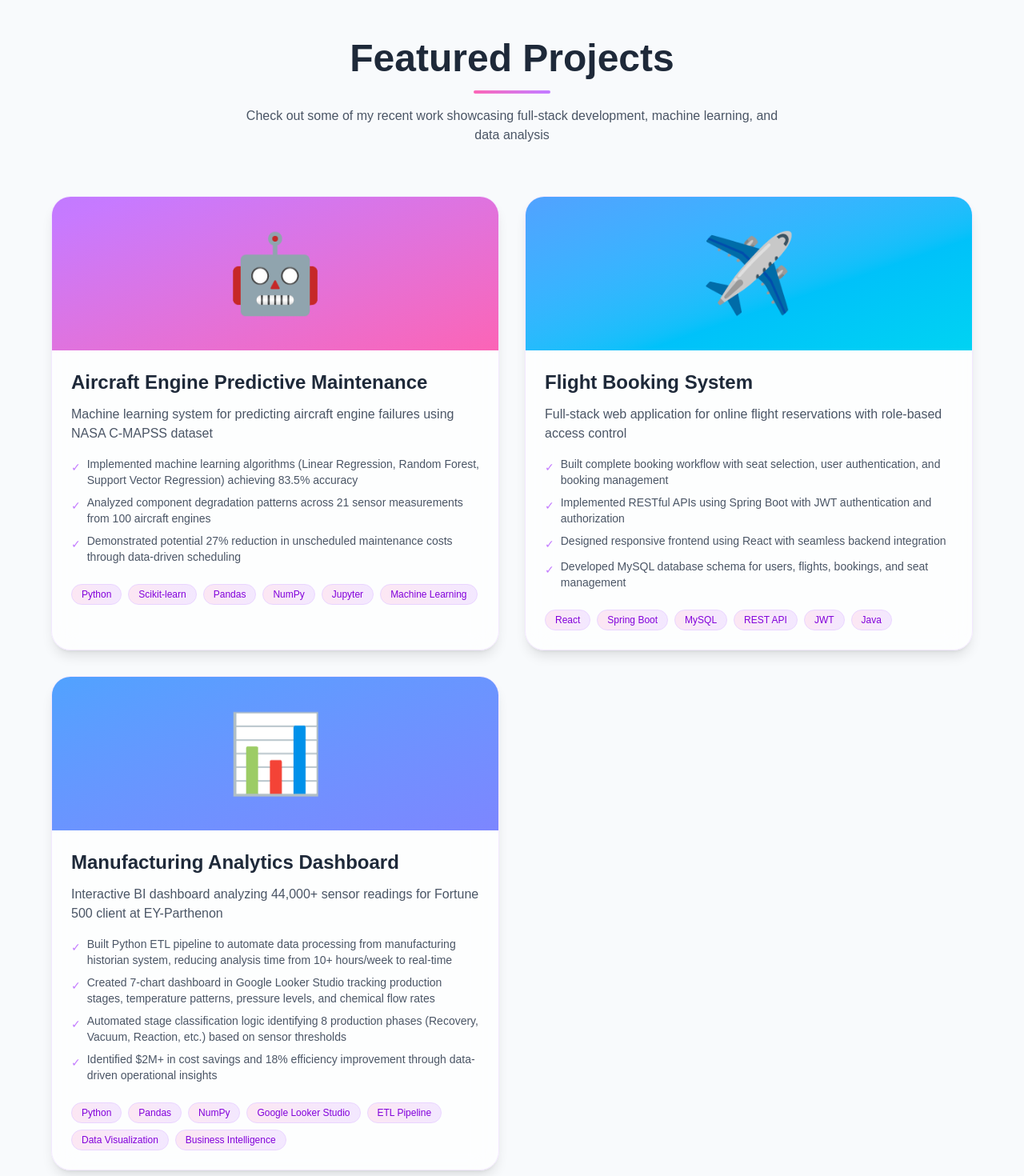
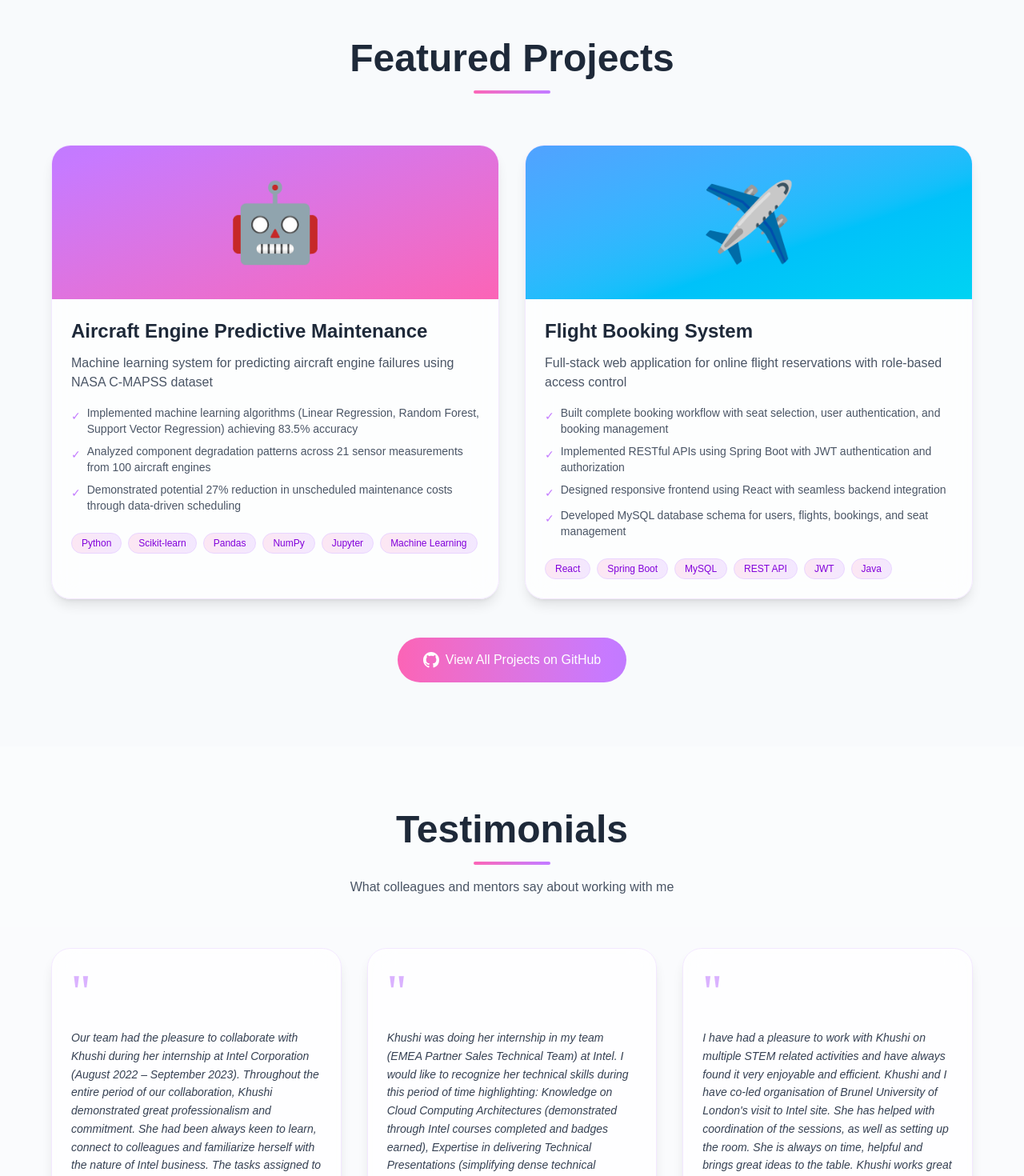
Before and after one commit to KhushiLakhlani/khushi-portfolio-nextjs, a Next.js app: page / in a window 1280 px wide. Shown: the part 5700-7170 px from the top of the page at 80% size. Built offline with nearby package versions, Linux system fonts and the light colour scheme.

Commit message:
Editing code

```diff
--- a/src/components/Projects.js
+++ b/src/components/Projects.js
@@ -26,22 +26,7 @@ export default function Projects() {
       github: "https://github.com/KhushiLakhlani/flight-booking-system",
       image: "✈️",
       color: "from-blue-400 to-cyan-400"
-    },
-
-    {
-  title: "Manufacturing Analytics Dashboard",
-  description: "Interactive BI dashboard analyzing 44,000+ sensor readings for Fortune 500 client at EY-Parthenon",
-  longDescription: [
-    "Built Python ETL pipeline to automate data processing from manufacturing historian system, reducing analysis time from 10+ hours/week to real-time",
-    "Created 7-chart dashboard in Google Looker Studio tracking production stages, temperature patterns, pressure levels, and chemical flow rates",
-    "Automated stage classification logic identifying 8 production phases (Recovery, Vacuum, Reaction, etc.) based on sensor thresholds",
-    "Identified $2M+ in cost savings and 18% efficiency improvement through data-driven operational insights"
-  ],
-  tech: ["Python", "Pandas", "NumPy", "Google Looker Studio", "ETL Pipeline", "Data Visualization", "Business Intelligence"],
-  github: "https://github.com/KhushiLakhlani/Manufacturing-Analytics-Dashboard",
-  image: "📊",
-  color: "from-blue-400 to-indigo-400"
-}
+    }
   ];
 
   return (
@@ -51,9 +36,6 @@ export default function Projects() {
         <div className="text-center mb-16">
           <h2 className="text-5xl font-bold text-gray-800 mb-4">Featured Projects</h2>
           <div className="w-24 h-1 bg-gradient-to-r from-pink-400 to-purple-400 mx-auto rounded-full"></div>
-          <p className="text-gray-600 mt-4 max-w-2xl mx-auto">
-            Check out some of my recent work showcasing full-stack development, machine learning, and data analysis
-          </p>
         </div>
 
         {/* Projects Grid */}
```
